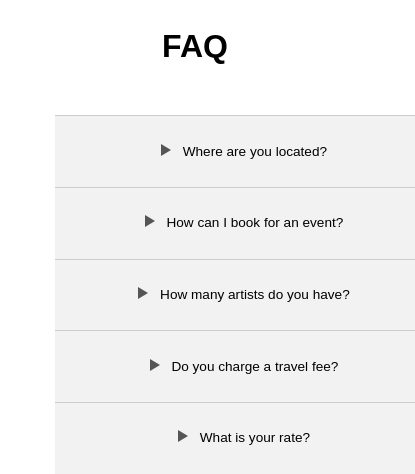
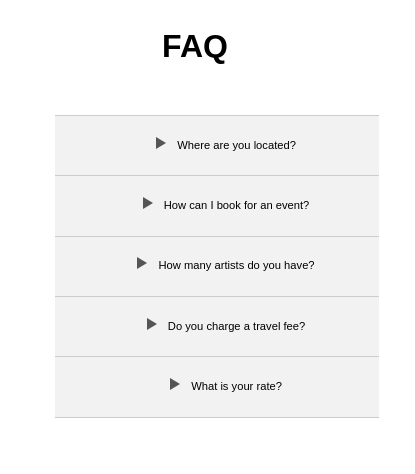
Before and after one commit to gurtajrattan/HRMehndi, a website: page home.html in a window 390 px wide. Shown: the part 870-1344 px from the top of the page, 415 px wide, since content can reach past the window. Drawn offline with nearby package versions, Linux system fonts and the light colour scheme.

Commit message:
fixed faq section

```diff
--- a/styles.css
+++ b/styles.css
@@ -418,22 +418,27 @@ h1, h2 {
   }
 
   .social-icon {
-      font-size: 50px; /* Smaller size */
-      margin: 0 15px;
+      font-size: 80px; /* Smaller size */
+      margin: 0 25px;
   }
 
   .faq {
-    width: 90%; /* Reduce width for smaller screens */
+    margin-right: 30px;
   }
 
-  .faq li {
-      font-size: 0.9rem; /* Reduce text size for smaller screens */
+  .faq p{
+    margin-right: 30px;
   }
 
-  .q {
-      flex-direction: row;
-      justify-content: space-between;
-  }
+.faq li {
+    font-size: 0.9rem; /* Adjust text size */
+    padding: 0.8em;
+}
+
+.q {
+    flex-direction: row;
+    justify-content: space-between; /* Keep arrow and text aligned */
+}
 }
 
 @media (max-width: 480px) {
@@ -461,19 +466,20 @@ h1, h2 {
   }
 
   .faq-section {
-      padding: 3em 1em;
+      margin-left: 30px; /* Shift less on smaller screens */
   }
 
   .faq p {
       font-size: 0.9rem;
+      margin-right: 30px;
   }
   .faq {
-    width: 100%; /* Use full width for very small screens */
+    width: 90%; /* Use full width for very small screens */
   }
 
   .faq li {
-      padding: 0.8em;
-      font-size: 0.85rem; /* Further reduce font size for tiny screens */
+      padding: 0.85em;
+      font-size: 0.7rem; /* Further reduce font size for tiny screens */
   }
 
   .q {
```
